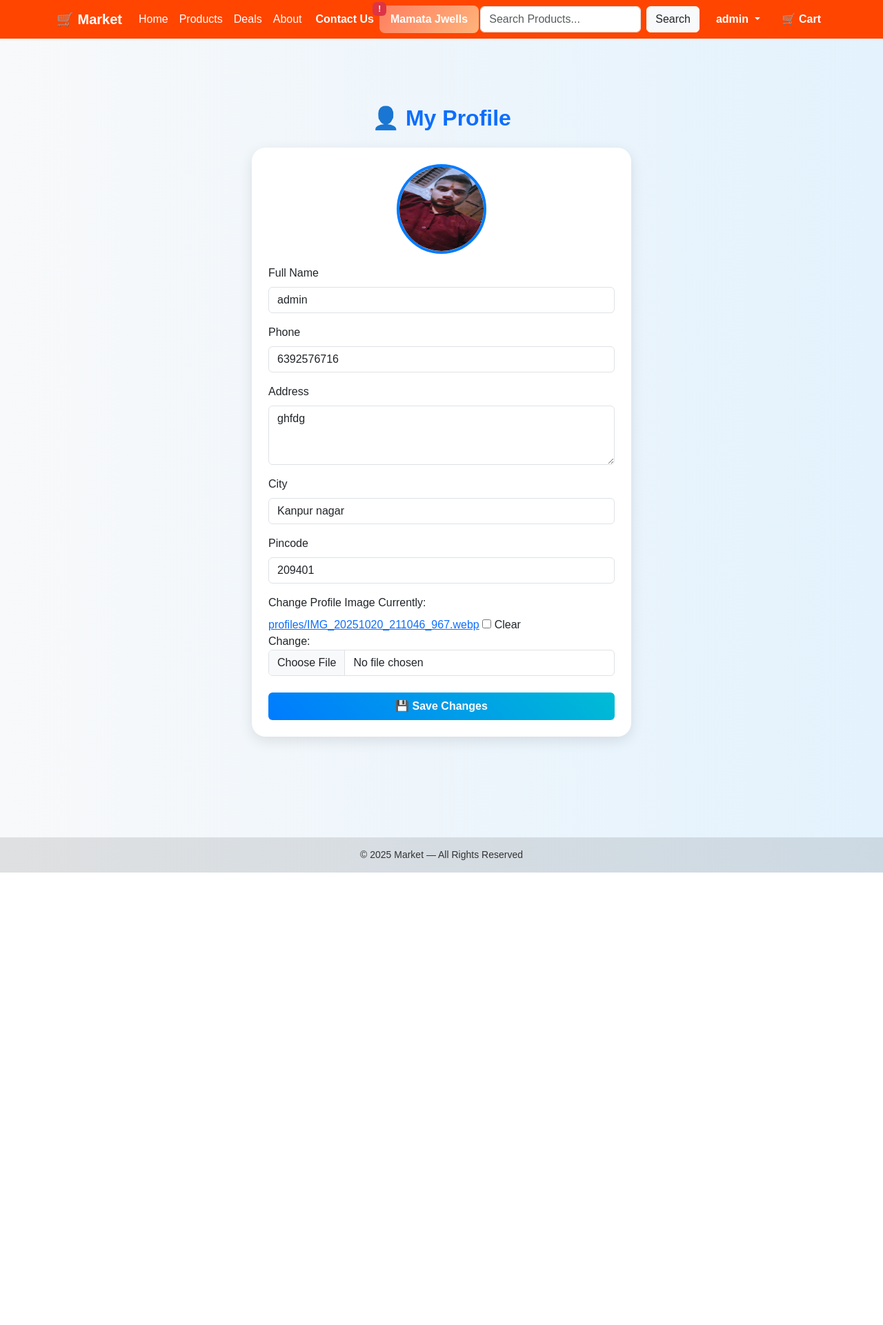
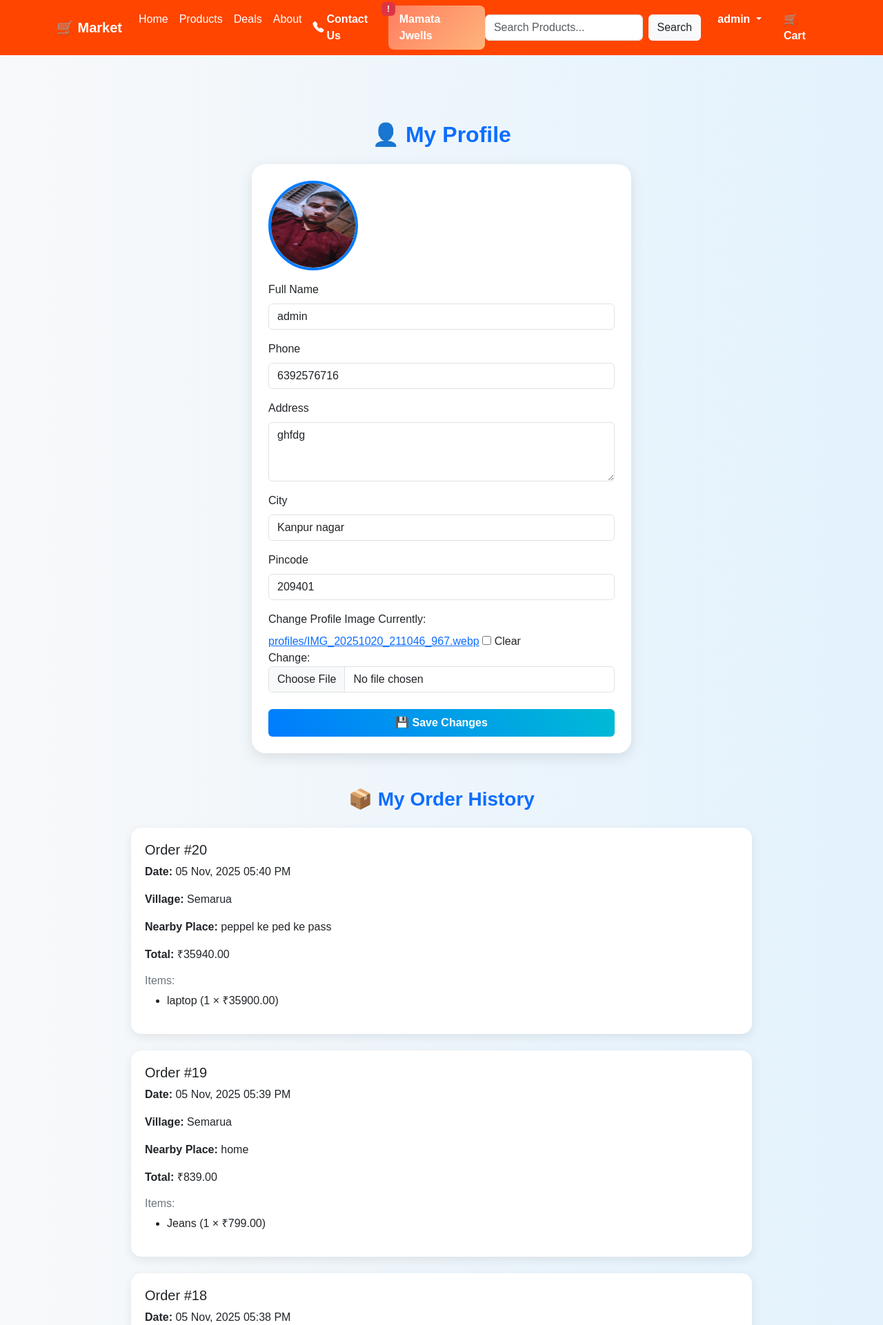
Before and after one commit to Ashutosh241546/Townshop, a Django app: page /profile/ in a window 1280 px wide. Shown: the top 1921 px of the page at 69% size. Before the commit the page ends 1265 px from the top, so only its background shows below. Run offline with Django 5.2, Linux system fonts and the light colour scheme; a user stored in the database is signed in; data comes from the database, SQL or seed files in the repository; both versions use the stored data as it was after the commit.

Commit message:
update profile

```diff
--- a/market/templates/base.html
+++ b/market/templates/base.html
@@ -13,6 +13,8 @@
             background: linear-gradient(135deg, #ff9a9e, #fad0c4);
             font-family: 'Poppins', sans-serif;
             min-height: 100vh;
+            display: flex;
+            flex-direction: column;
         }
         nav.navbar {
             background-color: #ff4500 !important;
@@ -28,6 +30,8 @@
         }
         .nav-link:hover {
             color: #ffe066 !important;
+            transform: scale(1.1);
+            text-decoration: none;
         }
         .btn-primary {
             background-color: #ff4500;
@@ -66,17 +70,28 @@
             text-shadow: 2px 2px 5px rgba(0,0,0,0.5);
         }
         footer {
-            background: rgba(0,0,0,0.1);
+            background: linear-gradient(135deg, #ff7e5f, #feb47b);
+            color: white;
             text-align: center;
-            padding: 15px;
-            font-size: 14px;
-            color: #333;
-            margin-top: 50px;
+            padding: 30px 0 15px 0;
+            margin-top: auto;
+            box-shadow: 0 -4px 15px rgba(0,0,0,0.2);
         }
-        .nav-link:hover {
-            transform: scale(1.1);
-            box-shadow: 0 4px 15px rgba(0,0,0,0.3);
+        footer h5 {
+            font-weight: 700;
+            margin-bottom: 15px;
+        }
+        footer a {
+            color: white;
             text-decoration: none;
+            transition: 0.3s;
+        }
+        footer a:hover {
+            color: #ffe066;
+        }
+        .social-icons a {
+            font-size: 1.3rem;
+            margin: 0 10px;
         }
     </style>
 </head>
@@ -98,9 +113,7 @@
                     <li class="nav-item"><a class="nav-link" href="#">Deals</a></li>
                     <li class="nav-item"><a class="nav-link" href="{% url 'about' %}">About</a></li>
                     <li class="nav-item">
-                            <a class="nav-link d-flex align-items-center"
-                        href="{% url 'contact' %}"
-                        style="position: relative; font-weight: bold;">
+                        <a class="nav-link d-flex align-items-center" href="{% url 'contact' %}" style="position: relative; font-weight: bold;">
                             <i class="bi bi-telephone-fill me-1"></i> Contact Us
                             <span class="badge bg-danger ms-2" style="position: absolute; top: -5px; right: -10px;">!</span>
                         </a>
@@ -108,12 +121,10 @@
                     <li class="nav-item">
                         <a class="nav-link fw-bold text-white px-3 py-2 rounded-3"
                            href="{% url 'mamatajwells:jwells_home' %}"
-                        style="background: linear-gradient(135deg, #ff7e5f, #feb47b);
-                                transition: transform 0.3s, box-shadow 0.3s;">
+                           style="background: linear-gradient(135deg, #ff7e5f, #feb47b); transition: transform 0.3s, box-shadow 0.3s;">
                            Mamata Jwells
                         </a>
                     </li>
-
                 </ul>
 
                 <!-- Search Bar -->
@@ -131,18 +142,14 @@
                             </a>
                             <ul class="dropdown-menu dropdown-menu-end shadow" aria-labelledby="userDropdown">
                                 <li><a class="dropdown-item" href="{% url 'profile' %}">Profile</a></li>
-
-                            <!-- 🧭 Admin Panel (only for superuser) -->
                                 {% if request.user.is_superuser %}
                                     <li><a class="dropdown-item text-warning fw-semibold" href="/admin/" target="_blank">Admin Panel</a></li>
                                 {% endif %}
-
                                 <li><hr class="dropdown-divider"></li>
                                 <li><a class="dropdown-item text-danger" href="{% url 'logout' %}">Logout</a></li>
                             </ul>
                         </li>
                     {% else %}
-                    <!-- 🔑 For non-logged-in users -->
                         <li class="nav-item"><a class="nav-link" href="{% url 'login' %}">Login</a></li>
                         <li class="nav-item"><a class="nav-link" href="{% url 'signup' %}">Register</a></li>
                     {% endif %}
@@ -159,19 +166,49 @@
                         </a>
                     </li>
                 </ul>
-
             </div>
         </div>
     </nav>
 
+    <!-- Main Content -->
     <div class="container py-5">
         {% block content %}{% endblock %}
     </div>
 
+    <!-- Footer -->
     <footer>
-        © 2025 Market — All Rights Reserved
+        <div class="container">
+            <div class="row text-center text-md-start">
+                <div class="col-md-4 mb-3">
+                    <h5>About Market</h5>
+                    <p>Market is your one-stop online shop for everything from electronics to fashion. We bring you quality and convenience together.</p>
+                </div>
+                <div class="col-md-4 mb-3">
+                    <h5>Quick Links</h5>
+                    <a href="{% url 'home' %}">Home</a> |
+                    <a href="{% url 'products' %}">Products</a> |
+                    <a href="{% url 'about' %}">About</a> |
+                    <a href="{% url 'contact' %}">Contact</a>
+                </div>
+                <div class="col-md-4 mb-3">
+                    <h5>Follow Us</h5>
+                    <div class="social-icons">
+                        <a href="#"><i class="bi bi-facebook"></i></a>
+                        <a href="#"><i class="bi bi-instagram"></i></a>
+                        <a href="#"><i class="bi bi-twitter"></i></a>
+                        <a href="#"><i class="bi bi-linkedin"></i></a>
+                    </div>
+                    <p class="mt-2">📞 +91 9876543210 | ✉️ support@market.com</p>
+                </div>
+            </div>
+            <hr style="background-color: rgba(255,255,255,0.4);">
+            <p class="mb-0">© 2025 Market — All Rights Reserved</p>
+        </div>
     </footer>
 
+    <!-- Bootstrap JS -->
     <script src="https://cdn.jsdelivr.net/npm/bootstrap@5.3.0/dist/js/bootstrap.bundle.min.js"></script>
+    <!-- Bootstrap Icons -->
+    <link href="https://cdn.jsdelivr.net/npm/bootstrap-icons@1.10.5/font/bootstrap-icons.css" rel="stylesheet">
 </body>
 </html>
--- a/market/templates/checkout.html
+++ b/market/templates/checkout.html
@@ -38,7 +38,7 @@
     <div class="col-md-5">
       <div class="card p-4 shadow-sm">
         <h4 class="mb-3">🚚 Delivery Details</h4>
-        <form method="POST">
+        <form method="POST"  >
           {% csrf_token %}
           <label class="form-label">Select Village:</label>
           <select name="village" id="village" class="form-select mb-3" required>
--- a/market/templates/profile.html
+++ b/market/templates/profile.html
@@ -20,9 +20,12 @@
   .profile-pic {
     border: 4px solid #007bff;
     transition: 0.3s;
-  }
-  .profile-pic:hover {
-    transform: scale(1.05);
+    background: #007bff;
+    color: white;
+    font-size: 60px;
+    display: flex;
+    align-items: center;
+    justify-content: center;
   }
   label {
     font-weight: 500;
@@ -35,11 +38,41 @@
   .btn-save:hover {
     opacity: 0.9;
   }
+  /* Order history styling */
+  .order-history {
+    max-width: 900px;
+    margin: 50px auto;
+  }
+  .order-card {
+    border-radius: 15px;
+    box-shadow: 0 5px 15px rgba(0,0,0,0.08);
+    background: white;
+    padding: 20px;
+    transition: transform 0.2s;
+  }
+  .order-card:hover {
+    transform: scale(1.01);
+  }
+  .view-more {
+    display: block;
+    width: fit-content;
+    margin: 20px auto 0;
+    padding: 8px 20px;
+    background: linear-gradient(45deg, #007bff, #00bcd4);
+    color: white;
+    border-radius: 8px;
+    text-decoration: none;
+    transition: 0.3s;
+  }
+  .view-more:hover {
+    opacity: 0.9;
+  }
 </style>
 
 <div class="container mt-5 mb-5">
   <h2 class="text-center mb-4 fw-bold text-primary">👤 My Profile</h2>
 
+  <!-- Profile Form -->
   <form method="POST" enctype="multipart/form-data" class="profile-card p-4">
     {% csrf_token %}
 
@@ -49,8 +82,9 @@
         <img src="{{ form.instance.profile_image.url }}" alt="Profile Image"
              class="rounded-circle profile-pic" width="130" height="130">
       {% else %}
-        <img src="{% static 'images/default.png' %}" alt="Default Profile"
-             class="rounded-circle profile-pic" width="130" height="130">
+        <div class="rounded-circle profile-pic mx-auto" style="width:130px; height:130px;">
+          {{ request.user.username|first|upper }}
+        </div>
       {% endif %}
     </div>
 
@@ -98,4 +132,31 @@
     </button>
   </form>
 </div>
+
+<!-- Order History Section -->
+<div class="order-history">
+  <h3 class="text-center text-primary fw-bold mb-4">📦 My Order History</h3>
+
+  {% if orders %}
+    {% for order in orders %}
+      <div class="order-card mb-4">
+        <h5>Order #{{ order.id }}</h5>
+        <p><strong>Date:</strong> {{ order.created_at|date:"d M, Y h:i A" }}</p>
+        <p><strong>Village:</strong> {{ order.village }}</p>
+        <p><strong>Nearby Place:</strong> {{ order.nearby_place|default:"-" }}</p>
+        <p><strong>Total:</strong> ₹{{ order.total_price }}</p>
+
+        <h6 class="text-secondary mt-3">Items:</h6>
+        <ul>
+          {% for item in order.items.all %}
+            <li>{{ item.product_name }} ({{ item.quantity }} × ₹{{ item.price }})</li>
+          {% endfor %}
+        </ul>
+      </div>
+    {% endfor %}
+    <a href="{% url 'order_history' %}" class="view-more">🔍 View More</a>
+  {% else %}
+    <p class="text-center text-muted">No previous orders found.</p>
+  {% endif %}
+</div>
 {% endblock %}
--- a/market/urls.py
+++ b/market/urls.py
@@ -19,4 +19,7 @@ urlpatterns = [
     path('products/<int:pk>/', product_detail, name='product_detail'),
     path('checkout/', checkout_view, name='checkout'),
     path('checkout/success/', checkout_success, name='checkout_success'),
+    path('order-history/', order_history, name='order_history'),
+    path('order_detail/', order_detail, name='order_detail'),
+    path('place_order/', place_order, name='place_order'),
 ]
--- a/market/views.py
+++ b/market/views.py
@@ -89,6 +89,7 @@ def contact_view(request):
 @login_required
 def profile_view(request):
     profile, created = Profile.objects.get_or_create(user=request.user)
+    orders = Order.objects.filter(user=request.user).order_by('-created_at')
 
     if request.method == 'POST':
         form = ProfileForm(request.POST, request.FILES, instance=profile)
@@ -101,7 +102,7 @@ def profile_view(request):
             'full_name': profile.full_name or request.user.get_full_name(),
         })
 
-    return render(request, 'profile.html', {'form': form})
+    return render(request, 'profile.html', {'form': form,"orders":orders,"profile":profile})
 
 
 # def profile_view(request):
@@ -185,6 +186,10 @@ def product_detail(request, pk):
     })
 
 
+from django.shortcuts import render, redirect
+from django.contrib.auth.decorators import login_required
+from .models import CartItem, Order, OrderItem
+
 @login_required
 def checkout_view(request):
     cart_items = CartItem.objects.filter(user=request.user)
@@ -211,24 +216,49 @@ def checkout_view(request):
         payment_method = request.POST.get('payment_method', 'cod')
 
         delivery_charge = villages.get(village, 0)
+        total_price = subtotal + delivery_charge
 
-        # Convert Decimal to float for session
+        # 🧾 1️⃣ Create and save the Order
+        order = Order.objects.create(
+            user=request.user,
+            village=village,
+            nearby_place=landmark,
+            total_price=total_price
+        )
+
+        # 🛒 2️⃣ Create OrderItems from CartItems
+        for item in cart_items:
+            OrderItem.objects.create(
+                order=order,
+                product_name=item.product_name,
+                product_type=getattr(item.product_name, 'product_type', 'market'),
+                price=item.price,
+                quantity=item.quantity
+            )
+
+        # 🧹 3️⃣ Clear user cart after checkout
+        cart_items.delete()
+
+        # 💾 4️⃣ (Optional) Store order info in session
         request.session['checkout'] = {
+            'order_id': order.id,
             'subtotal': float(subtotal),
             'delivery_charge': float(delivery_charge),
-            'total': float(subtotal + delivery_charge),
+            'total': float(total_price),
             'village': village,
             'landmark': landmark,
             'payment_method': payment_method
         }
 
-        return redirect('checkout_success')  # success page URL name
+        # ✅ Redirect to success page or profile
+        return redirect('/checkout/success/')  # or 'checkout_success'
 
     return render(request, 'checkout.html', {
         'cart_items': cart_items,
         'subtotal': subtotal,
         'villages': villages
     })
+
 
 @login_required
 def checkout_success(request):
@@ -243,3 +273,55 @@ def checkout_success(request):
     return render(request, 'checkout_success.html', {
         'checkout': checkout_data
     })
+
+
+
+
+
+
+@login_required
+def place_order(request):
+    user = request.user
+    cart_items = CartItem.objects.filter(user=user)
+
+    if not cart_items.exists():
+        return redirect('cart')  # No items to order
+
+    # 1️⃣ Calculate total price
+    total_price = sum(item.product.price * item.quantity for item in cart_items)
+
+    # 2️⃣ Create order
+    print('create')
+    order = Order.objects.create(
+        user=user,
+        village=request.POST.get('village'),
+        nearby_place=request.POST.get('nearby_place', ''),
+        total_price=total_price,
+    )
+
+    # 3️⃣ Create order items
+    print('order')
+    for item in cart_items:
+        OrderItem.objects.create(
+            order=order,
+            product_name=item.product_name,
+            product_type=item.product_type,  # if available
+            price=item.price,
+            quantity=item.quantity
+        )
+
+    # 4️⃣ Clear cart after placing order
+    cart_items.delete()
+
+    return redirect('order_success', order_id=order.id)
+
+
+@login_required
+def order_history(request):
+    orders = Order.objects.filter(user=request.user).order_by('-created_at')
+    return render(request, 'order_history.html', {'orders': orders})
+
+
+
+def order_detail(request):
+    pass
```
Also changed, not shown: market/templates/order_history.html (added, +31 -0 lines), db.sqlite3, media/profiles/IMG_20251020_211046_967.webp (added), media/profiles/bracelet.jpg (added), media/profiles/bracelet2.jpg (added). Lines whose indentation alone changed are shown as unchanged.
